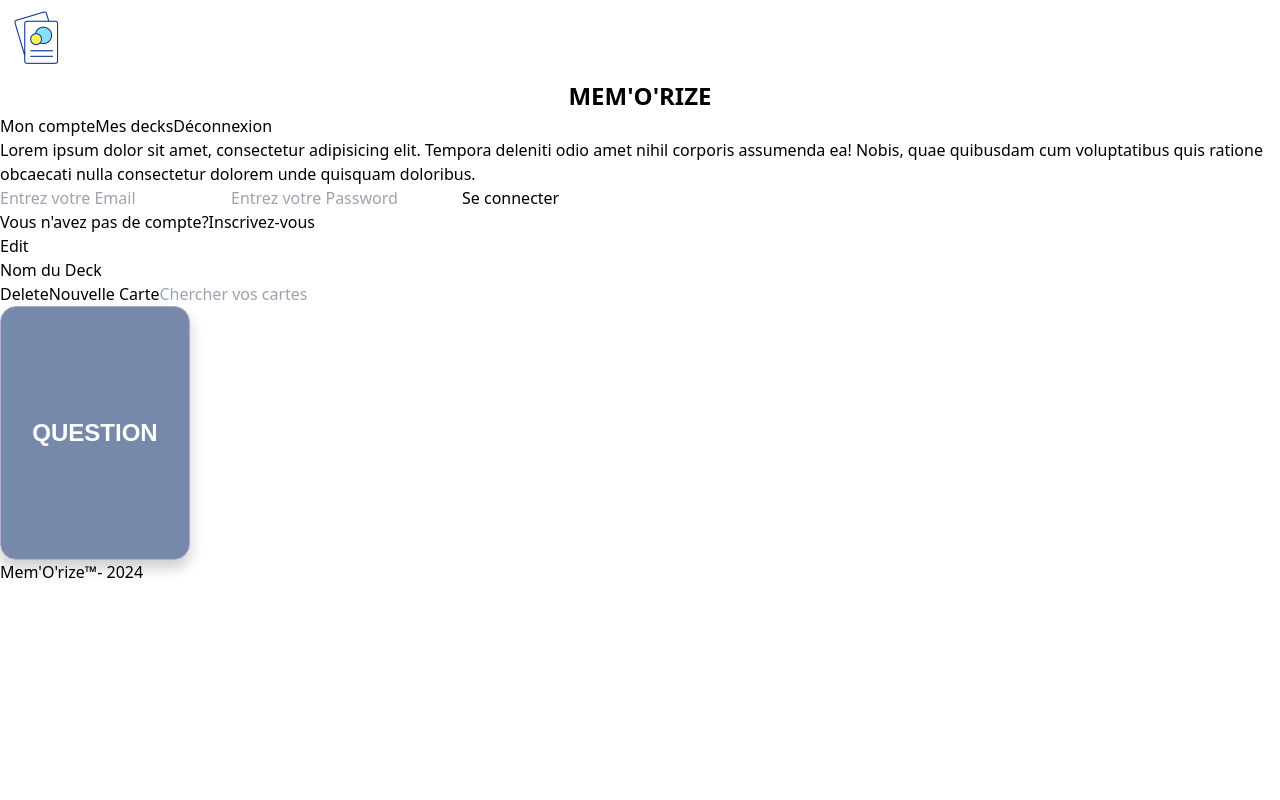
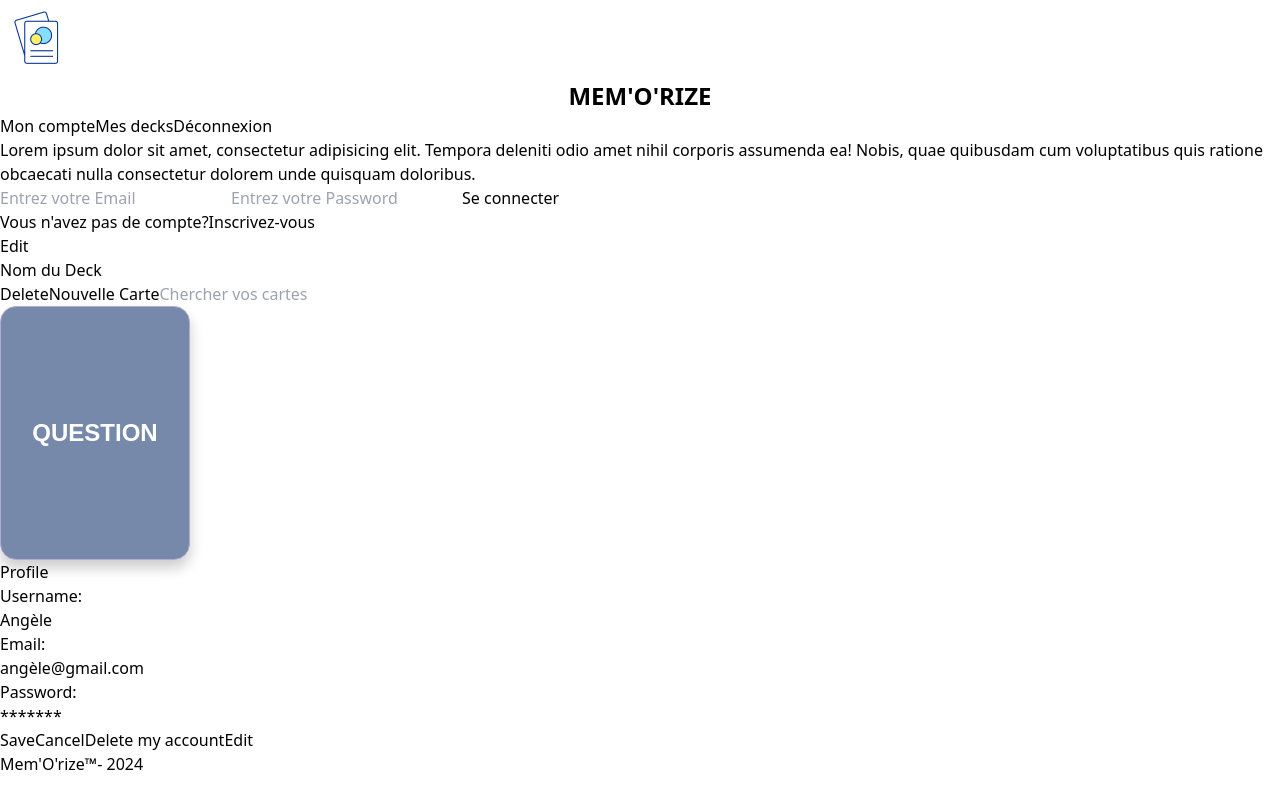
Before and after one commit to SamanthaTy/Memorize-Front-v2, a React (Vite) app in the folder memorize-front/: page / in a window 1280 px wide. Built offline with nearby package versions, Linux system fonts and the light colour scheme.

Commit message:
feat: profile_component add to dev

```diff
--- a/memorize-front/src/components/App/App.tsx
+++ b/memorize-front/src/components/App/App.tsx
@@ -5,6 +5,7 @@ import Header from "../Header";
 import Introduction from "../Introduction";
 import LoginForm from "../LoginForm";
 import Modal from "react-modal";
+import Profile from "../Profile";
 
 function App() {
   Modal.setAppElement("#root");
@@ -17,6 +18,7 @@ function App() {
         <LoginForm />
         <Cards />
         <Card />
+        <Profile />
       </main>
       <Footer />
     </div>
```
